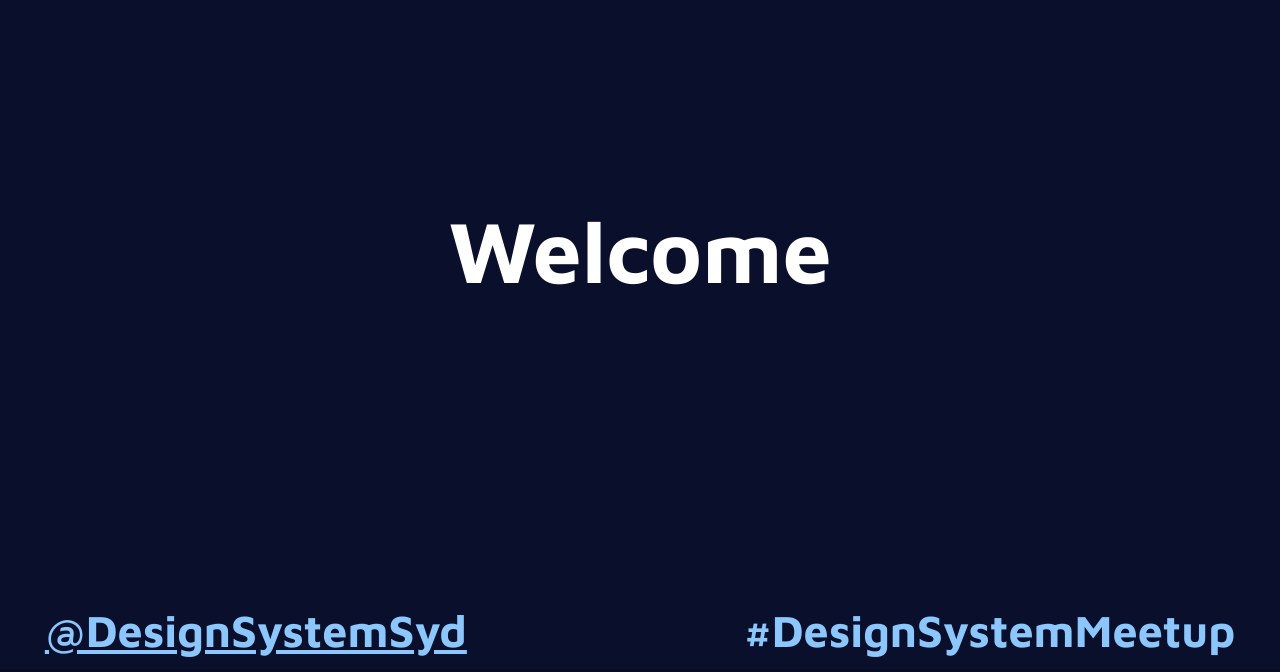
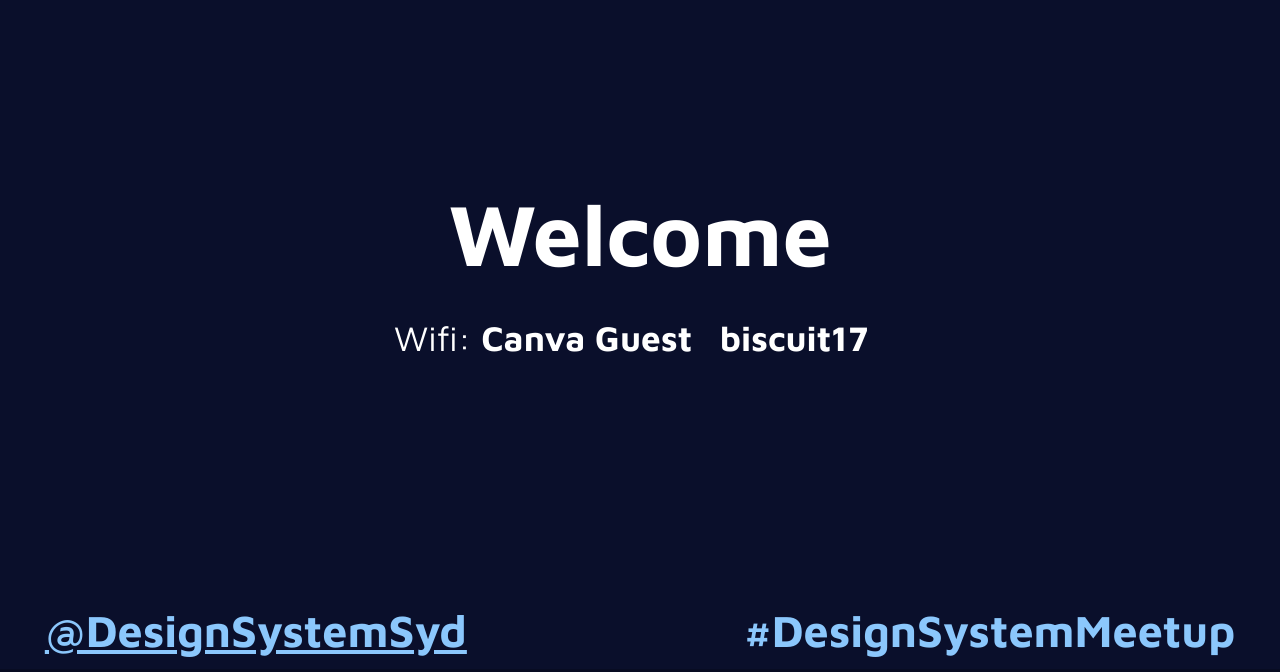
Before and after one commit to DesignSystemMeetup/intro-slides, a website: page index.html in a window 1280 px wide. Shown: the part 128-800 px from the top of the page. Drawn offline with Linux system fonts and the light colour scheme.

Commit message:
added wifi pass
Signed-off-by: Dominik Wilkowski <Hi@Dominik-Wilkowski.com>

```diff
--- a/index.html
+++ b/index.html
@@ -34,13 +34,13 @@
 ************************************************************************************************************************************************************ -->
 			<section id="intro">
 				<h1 class="heading1">Welcome</h1>
-				<!-- <ul class="body">
+				<ul class="body">
 					<li>
 						Wifi:
-						<strong>TBA</strong>
-						<strong>TBA</strong>
+						<strong>Canva Guest</strong>
+						<strong>biscuit17</strong>
 					</li>
-				</ul> -->
+				</ul>
 			</section>
 
 
```
